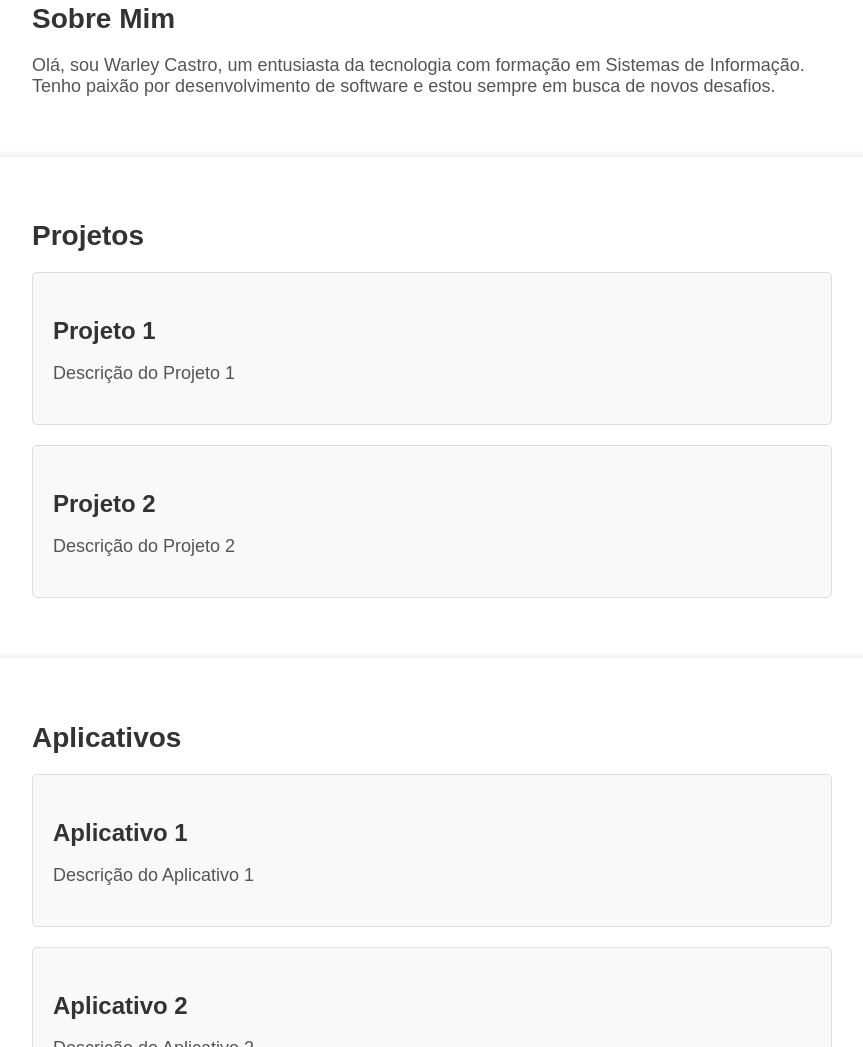
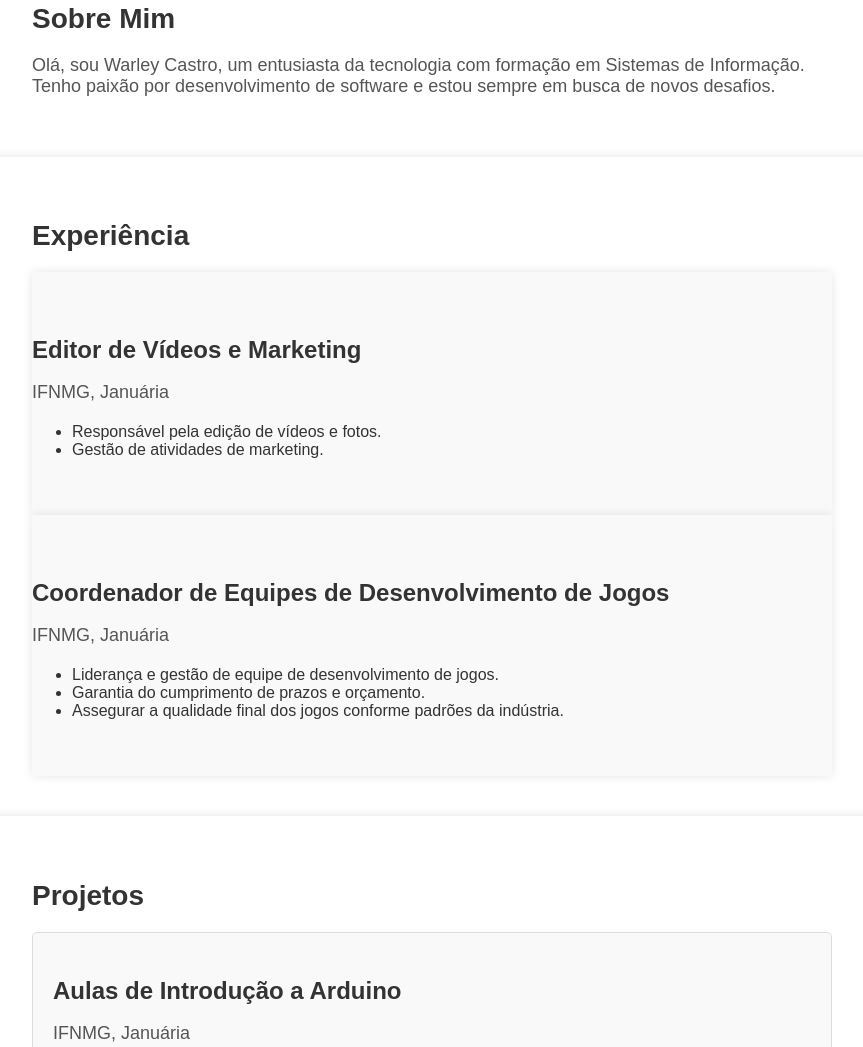
Before and after one commit to warleycastroo/portifolio, a plain HTML site: page Projeto1/index.html in a window 1280 px wide. Shown: the part 431-1478 px from the top of the page, without its empty margins (208-1071 px from the left). Drawn offline with Linux system fonts and the light colour scheme.

Commit message:
Update index.html

```diff
--- a/Projeto1/index.html
+++ b/Projeto1/index.html
@@ -204,6 +204,32 @@
             height: auto;
             margin-bottom: 15px;
         }
+
+        /* Estilo para a seção de experiência */
+        .experience {
+            background-color: #f9f9f9;
+            color: #333;
+            padding: 40px 0;
+            box-shadow: 0 0 10px rgba(0, 0, 0, 0.1);
+        }
+
+        .experience h2 {
+            font-size: 28px;
+            margin-bottom: 20px;
+            color: #333;
+        }
+
+        .experience h3 {
+            font-size: 24px;
+            margin-bottom: 10px;
+            color: #333;
+        }
+
+        .experience p {
+            font-size: 18px;
+            color: #555;
+        }
+
     </style>
 </head>
 <body>
@@ -231,17 +257,60 @@
         </div>
     </section>
 
+    <!-- Seção "Experiência" -->
+    <section id="experience" class="section">
+        <div class="container">
+            <h2>Experiência</h2>
+            <!-- Experiências profissionais aqui -->
+            <div class="experience">
+                <h3>Editor de Vídeos e Marketing</h3>
+                <p>IFNMG, Januária</p>
+                <ul>
+                    <li>Responsável pela edição de vídeos e fotos.</li>
+                    <li>Gestão de atividades de marketing.</li>
+                </ul>
+            </div>
+            <div class="experience">
+                <h3>Coordenador de Equipes de Desenvolvimento de Jogos</h3>
+                <p>IFNMG, Januária</p>
+                <ul>
+                    <li>Liderança e gestão de equipe de desenvolvimento de jogos.</li>
+                    <li>Garantia do cumprimento de prazos e orçamento.</li>
+                    <li>Assegurar a qualidade final dos jogos conforme padrões da indústria.</li>
+                </ul>
+            </div>
+            <!-- Adicione mais experiências conforme necessário -->
+        </div>
+    </section>
+
    <!-- Seção "Projetos" -->
 <section id="projects" class="section">
     <div class="container">
         <h2>Projetos</h2>
         <div class="project">
-                <h3>Projeto 1</h3>
-                <p>Descrição do Projeto 1</p>
+            <h3>Aulas de Introdução a Arduino</h3>
+            <p>IFNMG, Januária</p>
+            <p>Aulas de Introdução a Arduino para alunos do curso técnico em informática.</p>
         </div>
         <div class="project">
-                <h3>Projeto 2</h3>
-                <p>Descrição do Projeto 2</p>
+            <h3>Curso de Informática Básica</h3>
+            <p>Escola Estadual Fazendo Barra de Remansinho</p>
+            <p>Desenvolvimento e ministração do curso de Informática Básica para alunos da escola.</p>
+        </div>
+        <div class="project">
+            <h3>Projeto de Ensino de Lógica de Programação</h3>
+            <p>Instituto Zina Porto</p>
+            <p>Ministração de aulas sobre lógica de programação para alunos, introduzindo conceitos fundamentais para a compreensão de programação e resolução de problemas.</p>
+        </div>
+        <div class="project">
+            <h3>Desenvolvimento de App para SOS 4 Patas</h3>
+            <p>Ong SOS 4 Patas</p>
+            <p>Desenvolvimento de um aplicativo para facilitar a obtenção de recursos e a adoção de animais em Januária, MG.</p>
+        </div>
+        <div class="project">
+            <h3>Curso de Informática Básica</h3>
+            <p>Escola Zina Porto</p>
+            <p>Desenvolvimento e ministração do curso de Informática Básica para alunos da escola.</p>
         </div>
         <!-- Adicione mais projetos conforme necessário -->
     </div>
```
Lines whose indentation alone changed are shown as unchanged.
